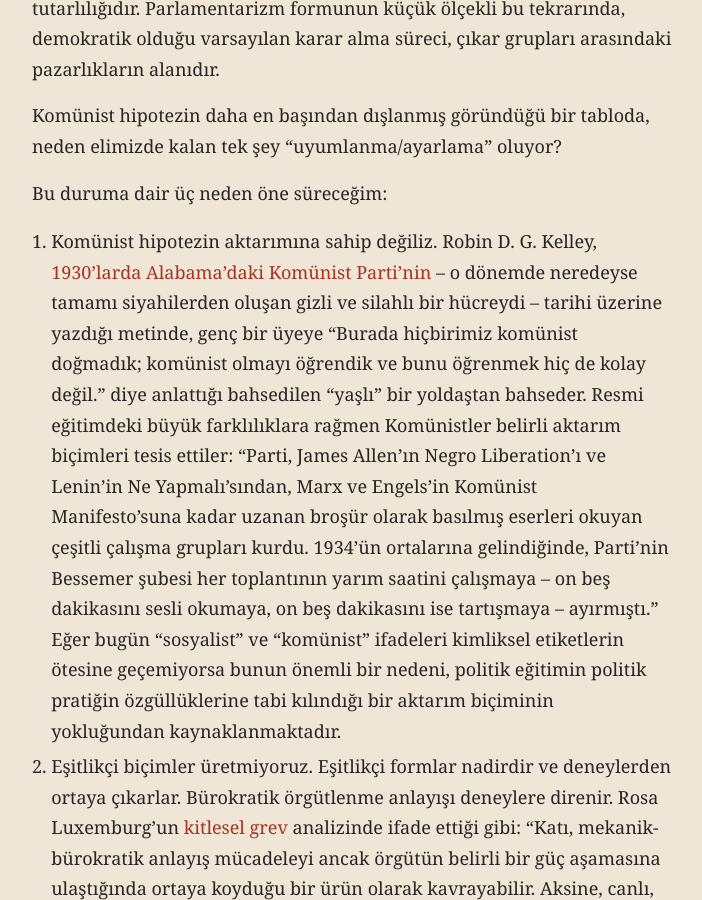
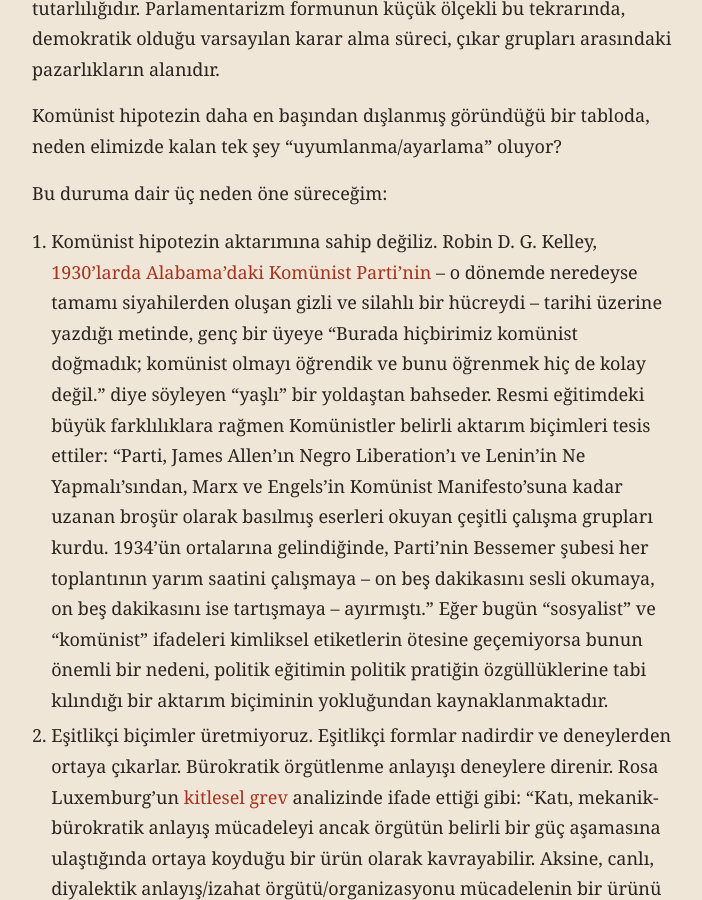
Before and after one commit to muratbas6/blogus, a Jekyll site: the page built from _posts/2026-02-06-depolitizasyon-uzerine.md, in a window 1280 px wide and 900 px high, scrolled down 4990 px. Shown: the whole window, without its empty margins (288-990 px from the left). Built offline with Jekyll 4.4.1, drawn with Linux system fonts in a browser that asks for light colours.

Commit message:
Update 2026-02-06-depolitizasyon-uzerine.md

```diff
--- a/_posts/2026-02-06-depolitizasyon-uzerine.md
+++ b/_posts/2026-02-06-depolitizasyon-uzerine.md
@@ -55,7 +55,7 @@ Komünist hipotezin daha en başından dışlanmış göründüğü bir tabloda,
 
 Bu duruma dair üç neden öne süreceğim:
 
-1. Komünist hipotezin aktarımına sahip değiliz. Robin D. G. Kelley, [1930'larda Alabama'daki Komünist Parti'nin](https://uncpress.org/9781469625485/hammer-and-hoe/) – o dönemde neredeyse tamamı siyahilerden oluşan gizli ve silahlı bir hücreydi – tarihi üzerine yazdığı metinde, genç bir üyeye "Burada hiçbirimiz komünist doğmadık; komünist olmayı öğrendik ve bunu öğrenmek hiç de kolay değil." diye anlattığı bahsedilen "yaşlı" bir yoldaştan bahseder. Resmi eğitimdeki büyük farklılıklara rağmen Komünistler belirli aktarım biçimleri tesis ettiler: "Parti, James Allen'ın Negro Liberation'ı ve Lenin'in Ne Yapmalı'sından, Marx ve Engels'in Komünist Manifesto'suna kadar uzanan broşür olarak basılmış eserleri okuyan çeşitli çalışma grupları kurdu. 1934'ün ortalarına gelindiğinde, Parti'nin Bessemer şubesi her toplantının yarım saatini çalışmaya – on beş dakikasını sesli okumaya, on beş dakikasını ise tartışmaya – ayırmıştı." Eğer bugün "sosyalist" ve "komünist" ifadeleri kimliksel etiketlerin ötesine geçemiyorsa bunun önemli bir nedeni, politik eğitimin politik pratiğin özgüllüklerine tabi kılındığı bir aktarım biçiminin yokluğundan kaynaklanmaktadır.
+1. Komünist hipotezin aktarımına sahip değiliz. Robin D. G. Kelley, [1930'larda Alabama'daki Komünist Parti'nin](https://uncpress.org/9781469625485/hammer-and-hoe/) – o dönemde neredeyse tamamı siyahilerden oluşan gizli ve silahlı bir hücreydi – tarihi üzerine yazdığı metinde, genç bir üyeye "Burada hiçbirimiz komünist doğmadık; komünist olmayı öğrendik ve bunu öğrenmek hiç de kolay değil." diye söyleyen "yaşlı" bir yoldaştan bahseder. Resmi eğitimdeki büyük farklılıklara rağmen Komünistler belirli aktarım biçimleri tesis ettiler: "Parti, James Allen'ın Negro Liberation'ı ve Lenin'in Ne Yapmalı'sından, Marx ve Engels'in Komünist Manifesto'suna kadar uzanan broşür olarak basılmış eserleri okuyan çeşitli çalışma grupları kurdu. 1934'ün ortalarına gelindiğinde, Parti'nin Bessemer şubesi her toplantının yarım saatini çalışmaya – on beş dakikasını sesli okumaya, on beş dakikasını ise tartışmaya – ayırmıştı." Eğer bugün "sosyalist" ve "komünist" ifadeleri kimliksel etiketlerin ötesine geçemiyorsa bunun önemli bir nedeni, politik eğitimin politik pratiğin özgüllüklerine tabi kılındığı bir aktarım biçiminin yokluğundan kaynaklanmaktadır.
 2. Eşitlikçi biçimler üretmiyoruz. Eşitlikçi formlar nadirdir ve deneylerden ortaya çıkarlar. Bürokratik örgütlenme anlayışı deneylere direnir. Rosa Luxemburg'un [kitlesel grev](https://www.marxists.org/archive/luxemburg/1906/mass-strike/) analizinde ifade ettiği gibi: "Katı, mekanik-bürokratik anlayış mücadeleyi ancak örgütün belirli bir güç aşamasına ulaştığında ortaya koyduğu bir ürün olarak kavrayabilir. Aksine, canlı, diyalektik anlayış/izahat örgütü/organizasyonu mücadelenin bir ürünü olarak ortaya çıkarır." Örgütsel biçim, bürokratik nostaljinin belirlediği modellerin varlığına dayanarak mekanik bir biçimde dayatıldığında, herkesin eşit [düşünce/düşünme](https://viewpointmag.com/2018/09/24/socialists-think/) kapasitesini temsil eden kolektif eylem biçimini imkânsız kılar.
 3. Başka dünyalar tahayyül etmiyoruz. Sun Ra'nın ifadesini kullanmak gerekirse: ["Sana bahsetmedikleri başka dünyalar var."](https://www.youtube.com/watch?v=OalJFhabulE) Bunlar, öznel bir yönelimin mümkün olduğu dünyalar: yeni bir şey getiren bir olay hakkında karar vermenin mümkün olduğu dünyalar. Hâlihazırda varoluşumuzu sınırlayan, kapitalizm ve parlamentarizm dünyasında tam olarak imkânsız olan budur.
 
```
